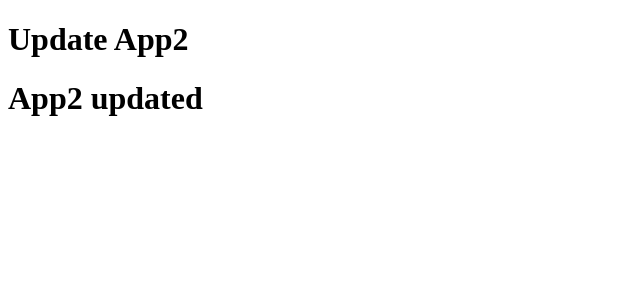
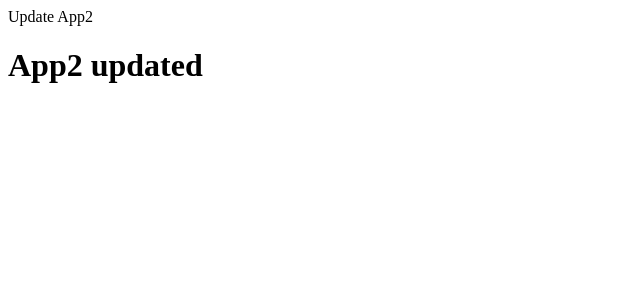
Before and after one commit to dmitriykirpa/nx-semantic-release-demo, a React (Vite) app in the folder apps/app2/: page / in a window 1280 px wide. Shown: the top 300 px of the page, without its empty margins (0-640 px from the left). Built offline with nearby package versions, Linux system fonts and the light colour scheme.

Commit message:
fix: fix app2 new feature

```diff
--- a/apps/app2/src/main.tsx
+++ b/apps/app2/src/main.tsx
@@ -8,7 +8,7 @@ const root = ReactDOM.createRoot(
 );
 root.render(
   <StrictMode>
-    <h1>Update App2</h1>
+    <div>Update App2</div>
     <App />
   </StrictMode>
 );
```
